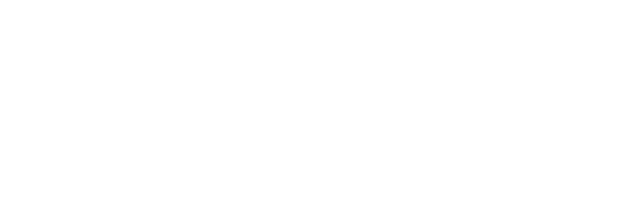
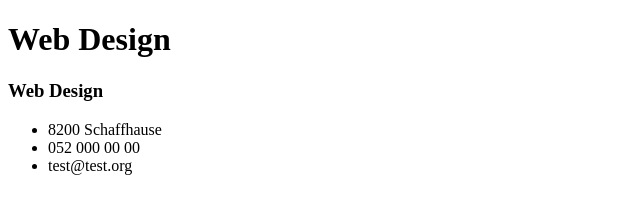
Before and after one commit to Mohammad-Alghrawe/JS, a plain HTML site: page ContactForm/index.html in a window 1280 px wide. Shown: the whole page, without its empty margins (0-640 px from the left). Drawn offline with Linux system fonts and the light colour scheme.

Commit message:
created the container of the info

```diff
--- a/ContactForm/index.html
+++ b/ContactForm/index.html
@@ -11,7 +11,17 @@
 
 <body>
 <div class="container">
-
+    <h1 class="brand">Web Design</h1>
+    <div class="wrapper">
+        <div class="company-info">
+            <h3>Web Design</h3>
+            <ul>
+                <li>8200 Schaffhause</li>
+                <li>052 000 00 00</li>
+                <li>test@test.org</li>
+            </ul>
+        </div>
+    </div>
 </div>
 </body>
 
```
